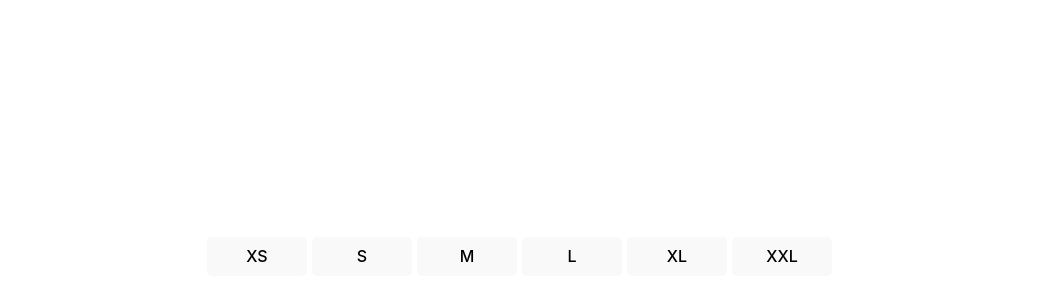
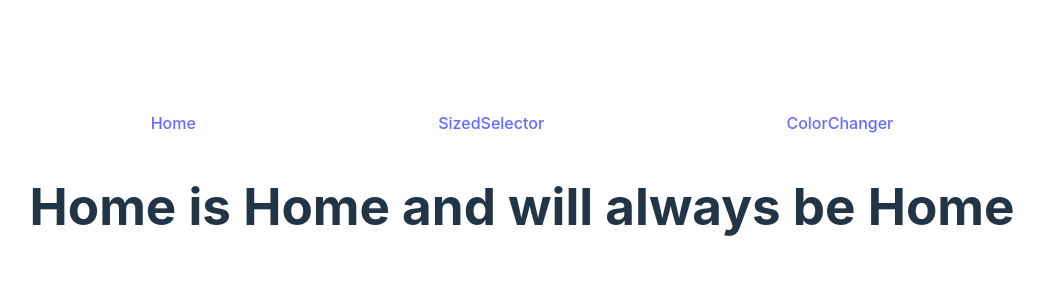
Before and after one commit to luisjover/pruebasreact, a React (Vite) app: page / in a window 1280 px wide. Shown: the part 206-506 px from the top of the page, without its empty margins (118-1162 px from the left). Built offline with nearby package versions, Linux system fonts and the light colour scheme.

Commit message:
feat(Add Routes): Add routes to several menus

```diff
--- a/package.json
+++ b/package.json
@@ -11,7 +11,8 @@
   },
   "dependencies": {
     "react": "^18.2.0",
-    "react-dom": "^18.2.0"
+    "react-dom": "^18.2.0",
+    "react-router-dom": "^6.12.1"
   },
   "devDependencies": {
     "@types/react": "^18.0.37",
--- a/src/App.tsx
+++ b/src/App.tsx
@@ -3,7 +3,7 @@ import './App.css'
 import { SizeSelector } from './components/sizeSelector';
 
 export function App() {
-  const initialColor: string = "white"
+  const initialColor: string = "black"
   const [currentSize, setCurrentSize] = useState("");
   const [currentColor, setCurrentColor] = useState(initialColor);
   const [currentName, setCurrentName] = useState<string | null>(null);
@@ -17,7 +17,7 @@ export function App() {
 
       return () => {
         clearTimeout(timer);
-        setCurrentColor("white");
+        setCurrentColor(initialColor);
       }
     }
   }, [currentSize])
@@ -28,10 +28,10 @@ export function App() {
 
   return (
     <div>
-      <h1 id='h1' style = {{color: currentColor}}>Selected Size: {currentSize}</h1>
+      <h1 id='h1' style={{ color: currentColor }}>Selected Size: {currentSize}</h1>
       <SizeSelector
         selectedSize={currentSize}
-        name = {currentName}
+        name={currentName}
         onSizeChange={(size) => setCurrentSize(size)}
       />
     </div>
--- /dev/null
+++ b/src/Layout.tsx
@@ -0,0 +1,22 @@
+import { Link, Outlet } from "react-router-dom"
+import "./index.css"
+
+export const Home = () => { return (<h1>Home is Home and will always be Home</h1>) }
+
+export const Layout = () => {
+    return (
+        <>
+            <header>
+                <nav className="nav">
+                    <Link to="/">Home</Link>
+                    <Link to="/sizeselector">SizedSelector</Link>
+                    <Link to="/colorchanger">ColorChanger</Link>
+                </nav>
+            </header>
+            <section>
+                <Outlet />
+            </section>
+        </>
+
+    )
+}
--- a/src/index.css
+++ b/src/index.css
@@ -14,11 +14,17 @@
   -webkit-text-size-adjust: 100%;
 }
 
+.nav {
+  display: flex;
+  justify-content: space-around;
+}
+
 a {
   font-weight: 500;
   color: #646cff;
   text-decoration: inherit;
 }
+
 a:hover {
   color: #535bf2;
 }
@@ -47,9 +53,11 @@ button {
   cursor: pointer;
   transition: border-color 0.25s;
 }
+
 button:hover {
   border-color: #646cff;
 }
+
 button:focus,
 button:focus-visible {
   outline: 4px auto -webkit-focus-ring-color;
@@ -60,9 +68,11 @@ button:focus-visible {
     color: #213547;
     background-color: #ffffff;
   }
+
   a:hover {
     color: #747bff;
   }
+
   button {
     background-color: #f9f9f9;
   }
--- a/src/main.tsx
+++ b/src/main.tsx
@@ -2,14 +2,28 @@ import React from 'react'
 import ReactDOM from 'react-dom/client'
 //import { App } from './App'
 import './index.css'
-//import { MyFirstApp } from './firstApp'
- import { App } from './App'
+import { MyFirstApp } from './firstApp'
+import { App } from './App'
+import { BrowserRouter, Routes, Route, Navigate } from 'react-router-dom'
+import { SizeSelector } from './components/sizeSelector'
 // import { SecondApp } from './secondApp'
+import { Layout, Home } from './layout'
 
 
 
 ReactDOM.createRoot(document.getElementById('root') as HTMLElement).render(
 
-    <App />
+
+    <BrowserRouter>
+        <Routes>
+            <Route path="/" element={<Layout />}>
+                <Route index element={<Home />} />
+                <Route path="sizeselector" element={<App />} />
+                <Route path="colorchanger" element={<MyFirstApp />} />
+                <Route path="*" element={<Navigate replace to="/" />} />
+            </Route>
+        </Routes>
+    </BrowserRouter>
+
 
 )
```
Also changed, not shown: 1 other file (tests, documents, lock files or other folders).
